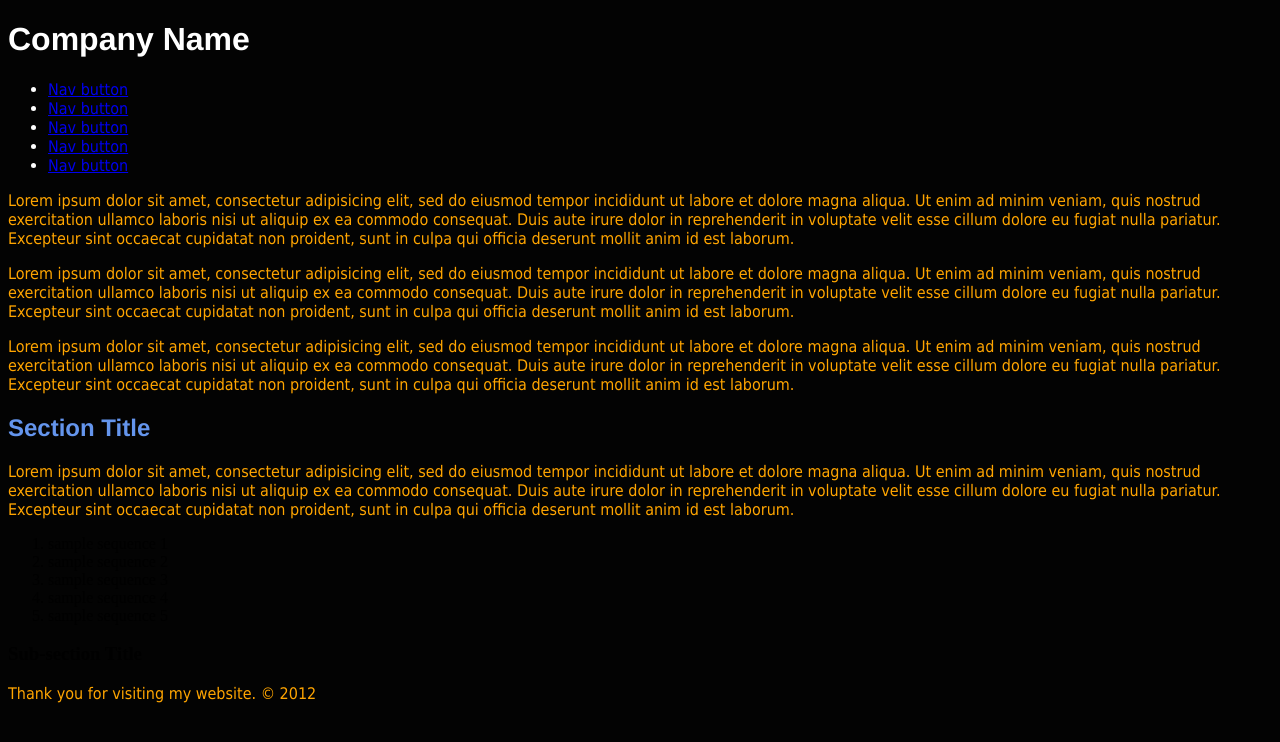
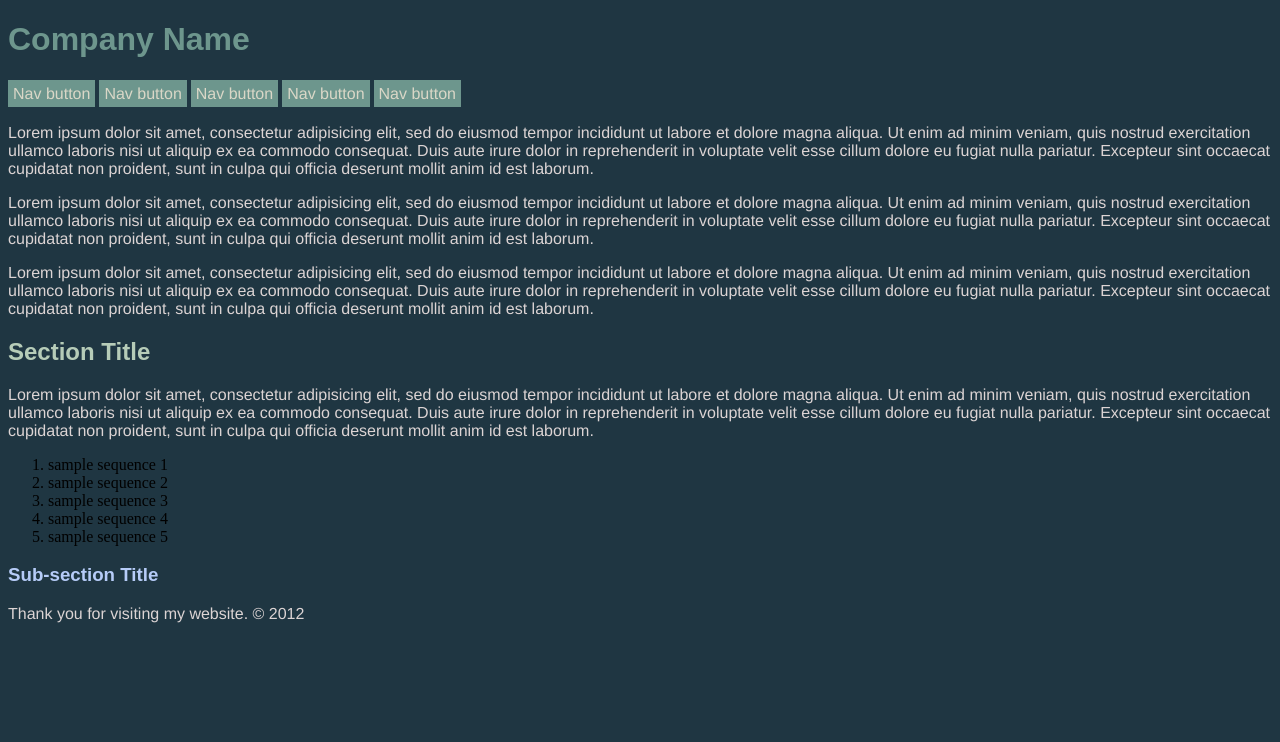
Before and after one commit to JAWA21/DWS, a plain HTML site: page lab1/index_embedded.html in a window 1280 px wide. Drawn offline with Linux system fonts and the light colour scheme; files that its build step writes are made by us from their sources.

Commit message:
updated linked and inline css

```diff
--- a/css/main.css
+++ /dev/null
@@ -1,19 +0,0 @@
-h1{
-	color: #fff;
-	font-family: helvetica;
-	}
-h2{
-	color: #6495ed;
-	font-family: helvetica;
-	}
-p{
-	color: orange;
-	font-family: tahoma;
-	}
-ul{
-	color: #fff;
-	font-family: tahoma;
-	}
-body{
-	background-color:#030303;
-	}
--- /dev/null
+++ b/lab1/css/main.css
@@ -0,0 +1,52 @@
+body{
+	background-color:#1F3642;
+	}
+
+h1{
+	color: #6D968D;
+	font-family: arial;
+	}
+
+h2{
+	color: #B6CCB8;
+	font-family: arial;
+	}
+
+h3{ color: #B6CCF8;
+	font-family: arial;
+	}
+
+p{
+	color: #DCD4D4;
+	font-family: helvetica;
+	}
+
+
+ul{
+	list-style-type: none;
+	margin: 0;
+	padding: 0;
+	padding-top: 5px;
+	padding-bottom: 5px;
+	}
+
+ul li{
+	display: inline;
+	}
+
+a:link, a:visited{
+	font-family: helvetica;
+	color: #DAD7C7;
+	background-color: #6D968D;
+	text-align: center;
+	padding: 5px;
+	text-decoration: none;
+	}
+
+a:hover, a:active{
+	background-color:#56493F;
+	}
+
+
+ol{
+	}
```
Also changed, not shown: lab1/index_inline.html (+13 -13 lines), lab1/index_linked.html (+1 -1 lines), 1 other file.
